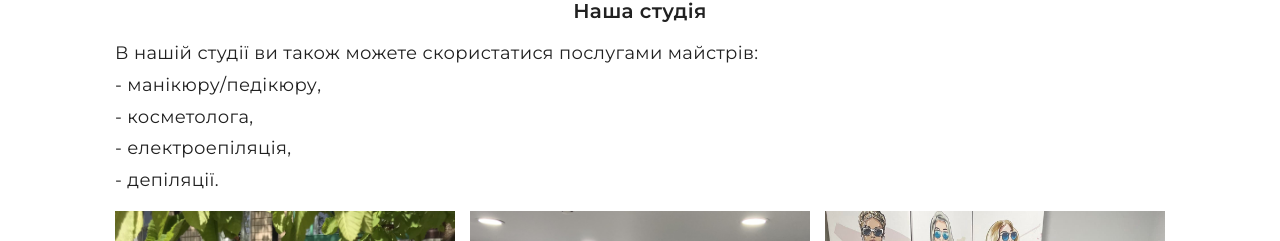
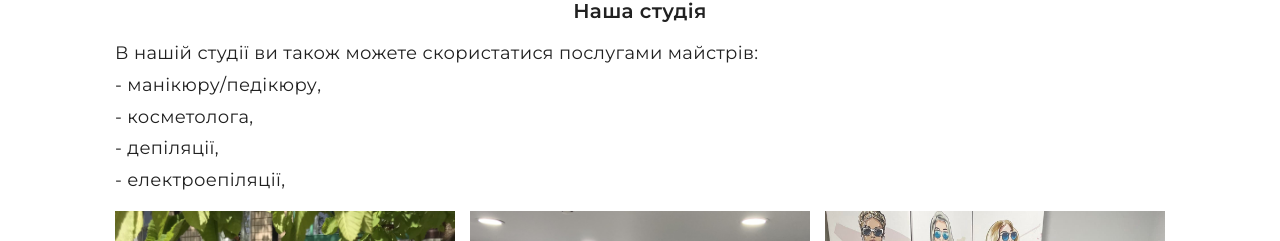
Before and after one commit to Tetyanka-T/salonLE, a website built with Parcel: page src/index.html in a window 1280 px wide. Shown: the part 3915-4156 px from the top of the page. Built offline with nearby package versions, Linux system fonts and the light colour scheme.

Commit message:
fix text

```diff
--- a/src/partials/salon.html
+++ b/src/partials/salon.html
@@ -4,8 +4,8 @@
         <ul class="section-salon_list-plus list">В нашій студії ви також можете скористатися послугами майстрів:
             <li>- манікюру/педікюру,</li>
             <li>- косметолога,</li>
-            <li>- електроепіляція,</li>
-            <li>- депіляції.</li>
+            <li>- депіляції,</li>
+            <li>- електроепіляції,</li>
         </ul>
         <ul class="section-salon_list list">
             <li>
```
